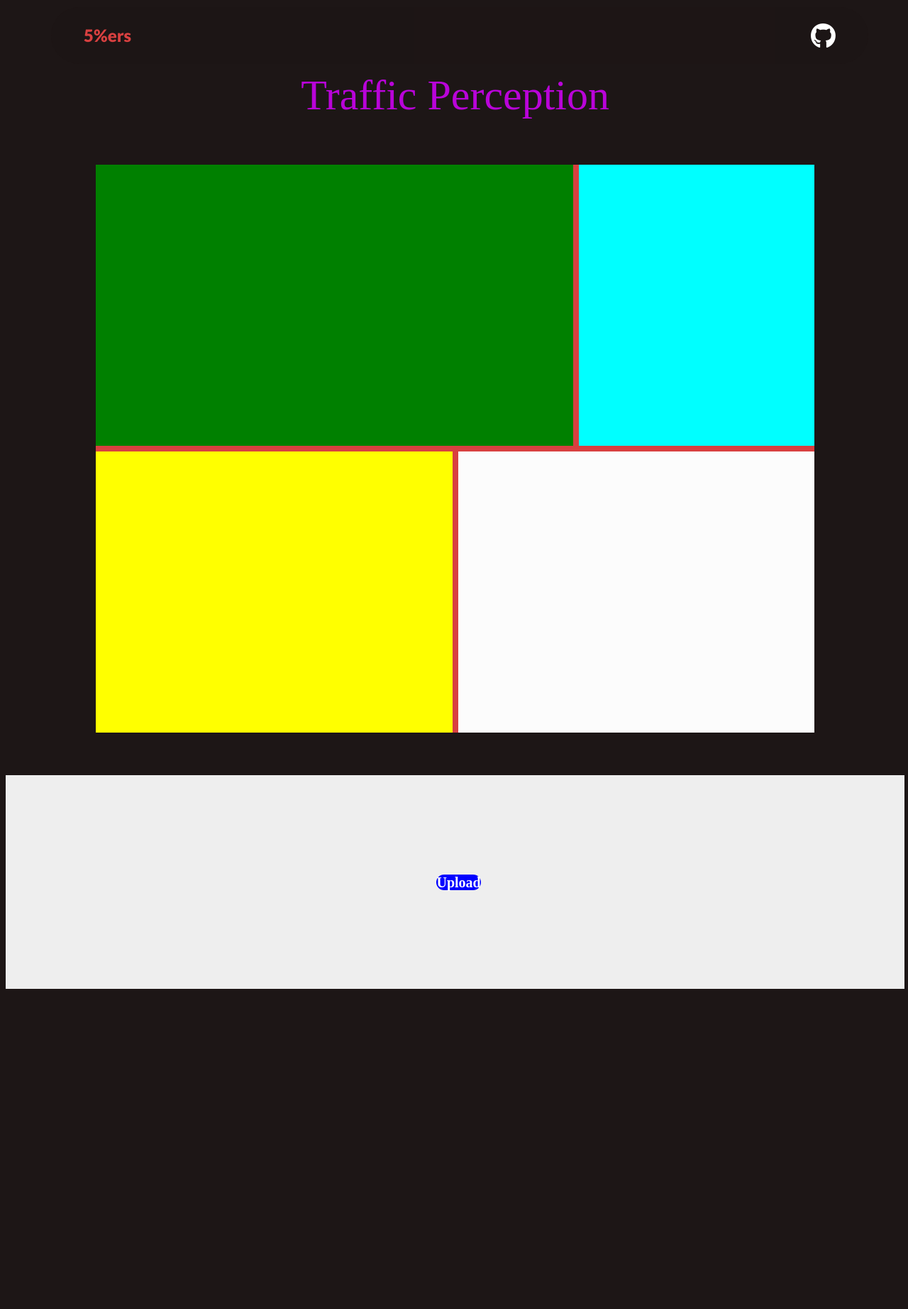
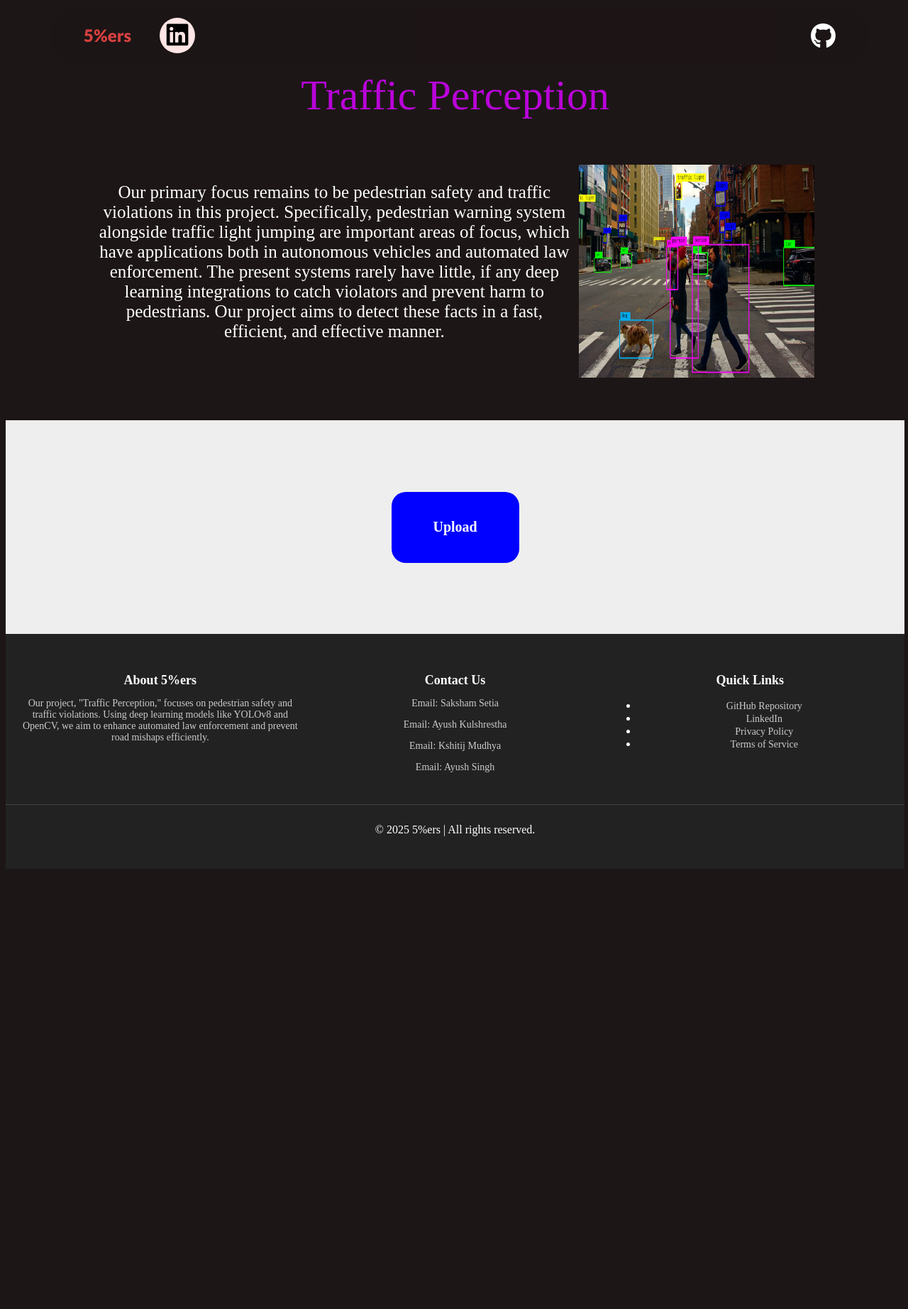
Before and after one commit to Sakshamsetia/5percenters, a Flask app: page / in a window 1280 px wide. Shown: the whole page at 71% size. After the commit the page ends 1178 px from the top, so only its background shows below. Run offline with Flask 3, Linux system fonts and the light colour scheme; some libraries are stand-ins or nearby versions; some web fonts are replaced.

Commit message:
Frontend Final work

```diff
--- a/static/style.css
+++ b/static/style.css
@@ -58,33 +58,35 @@ body{
 
 .data{
     margin: 5% 10% 0% 10%;
-    background-color: #D84040;
-    height: 800px;
+    height: 300px;
     width: 80%;
     display: grid;
-    grid-template-columns: 1fr 1fr 1fr 1fr 1fr 1fr;
-    grid-template-rows: 1fr 1fr 1fr 1fr;
+    grid-template-columns: 1fr 1fr 1fr;
+    grid-template-rows: 1fr;
     gap: 8px;
+    font-size: 15px;
+
 }
 .box1{
-    background-color: green;
-    grid-row: span 2;
-    grid-column: span 4;
+    color: white;
+    grid-row: span 1;
+    grid-column: span 2;
+}
+#pa{
+    position: relative;
+    height: 100%;
+    width: 100%;
+    text-align: center;
+    font-size: 25px;
 }
 .box2{
     background-color: aqua;
-    grid-row: span 2;
-    grid-column: span 2;
+    grid-row: span 1;
+    grid-column: span 1;
 }
-.box3{
-    background-color: yellow;
-    grid-row: span 2;
-    grid-column: span 3;
-}
-.box4{
-    background-color: rgb(252, 252, 252);
-    grid-row: span 2;
-    grid-column: span 3;
+#neuro{
+    height: 100%;
+    width: 100%;
 }
 .head2{
     height:  60px;
@@ -129,19 +131,20 @@ input{
         transform: rotate(360deg);
     }
 }
-label{
-    margin: 8%;
-    position: relative;
-    height: 60px;
+label {
+    display: flex; /* Ensures proper centering */
+    align-items: center;
+    justify-content: center;
+    margin: 8px; /* More predictable spacing */
+    height: 100px;
     width: 180px;
     border-radius: 20px;
     background-color: #0101ff;
-    line-height: 60px;
-    text-align: center;
     font-size: 20px;
     font-weight: 700;
     color: white;
 }
+
 label:hover{
     background-color: #D84040;
     cursor: pointer;
@@ -155,26 +158,18 @@ label:hover{
         width: 90%;
         margin: 0% 5%;
         margin-top: 40px;
-        min-height: 1000px;
-        grid-template-rows: 1fr 1fr 1fr 1fr 1fr 1fr 1fr 1fr 1fr 1fr 1fr 1fr;
+        min-height: 600px;
+        grid-template-rows: 1fr 1fr 1fr ;
         grid-template-columns: 1fr ;
         gap: 0px;
     }
     .box1{
-        grid-row: span 4;
+        grid-row: span 2;
         grid-column: span 1;
     }
     .box2{
         grid-column: span 1;
-        grid-row: span 2;
-    }
-    .box3{
-        grid-column: span 1;
-        grid-row: span 3;
-    }
-    .box4{
-        grid-column: span 1;
-        grid-row: span 3;
+        grid-row: span 1;
     }
 }
 .video-container {
@@ -195,11 +190,109 @@ label:hover{
     height: 300px; /* Adjust the height */
     border: 2px solid #000; /* Optional: border for styling */
 }
+/* Dropdown Button */
+.dropbtn {
+    position: relative;
+    left: 80%;
+    background-color: #ffe5e5;
+    font-size: 35px;
+    color: rgb(0, 0, 0);
+    display: block;
+    border: none;
+    height: 50px;
+    width: 50px;
+    border-radius: 50%;
 
-/*
-Colours:-
-Black:- #1D1616
-Red-2:- #8E1616
-Red-1:- #D84040
-White:- #EEEEEE
-*/
+}
+
+/* The container <div> - needed to position the dropdown content */
+.dropdown {
+  position: relative;
+  display: inline-block;
+}
+
+/* Dropdown Content (Hidden by Default) */
+.dropdown-content {
+    opacity: 0;
+    transform: translateY(-10px); /* Move it up slightly */
+  transition: opacity 0.3s ease, transform 0.3s ease;
+  pointer-events: none;
+    position: absolute;
+  border-radius: 35px;
+  min-width:160px;
+  height: 320px;
+  box-shadow: 0px 8px 16px 0px rgba(0,0,0,0.2);
+  z-index: 1;
+  display: flex;
+    flex-direction: column;
+    align-items: center;
+    justify-content: space-evenly;
+    background-color: white;
+
+}
+
+
+/* Show the dropdown menu on hover */
+.dropdown:hover .dropdown-content {
+    display: flex;
+    flex-direction: column;
+    align-items: center;
+    justify-content: space-evenly;
+    opacity: 1; /* Fade in */
+  transform: translateY(0); /* Move it back to position */
+  pointer-events: auto; /* Allow interaction */
+}
+.drop{
+    text-decoration: none;
+    text-align: center;
+    height: 70px;
+    width: 100%;
+    color:white;
+    font-weight: 600;
+    border: 5px solid gray;
+    background-color: #181818;
+}
+.drop:hover{
+    background-color: #1d1616;
+}
+
+.footer {
+    background: #222;
+    color: #fff;
+    padding: 20px 0;
+    text-align: center;
+}
+
+.footer-content {
+    display: flex;
+    justify-content: space-around;
+    flex-wrap: wrap;
+    padding: 10px;
+}
+
+.footer-section {
+    flex: 1;
+    margin: 10px;
+}
+
+.footer-section h2 {
+    font-size: 18px;
+    margin-bottom: 10px;
+}
+
+.footer-section p, .footer-section a {
+    color: #ccc;
+    text-decoration: none;
+    font-size: 14px;
+}
+
+.footer-section a:hover {
+    color: #fff;
+    text-decoration: underline;
+}
+
+.footer-bottom {
+    margin-top: 10px;
+    border-top: 1px solid #444;
+    padding: 10px 0;
+}
--- a/templates/graph.html
+++ b/templates/graph.html
@@ -3,7 +3,7 @@
 <head>
     <meta charset="UTF-8">
     <title>Graph</title>
-    <link rel="stylesheet" href="{{ url_for('static', filename='style.css') }}">
+    <link rel="stylesheet" href="{{ url_for('static', filename='style2.css') }}">
 </head>
 <body>
     <img src="../static/graph.png" id="graphImg" alt="Graph" height="720" width=
--- a/templates/index.html
+++ b/templates/index.html
@@ -13,14 +13,27 @@
         <a class = "git" href="https://github.com/Sakshamsetia/5percenters">
             <i class="fa-brands fa-github"></i>
         </a>
+        <div class="dropdown">
+            <button class="dropbtn" id="dropmain"><i class="fa-brands fa-linkedin"></i></button>
+            <div class="dropdown-content">
+                <a class="drop" id = "b1" href="https://www.linkedin.com/in/saksham-setia-187281310/">Saksham setia</a>
+                <a class="drop" id = "b2" href="https://www.linkedin.com/in/kshitij-mudhya-50ab19216/?utm_source=share&utm_campaign=share_via&utm_content=profile&utm_medium=android_app">Kshitij Mudhya</a>
+                <a class="drop" id = "b3" href="https://www.linkedin.com/in/ayush-singh-8b9910313/">Ayush Singh</a>
+                <a class="drop" id = "b4" href="https://www.linkedin.com/in/ayush-kulshreshtha-94b1aa313/?utm_source=share&utm_campaign=share_via&utm_content=profile&utm_medium=android_app">Ayush Kulshrestha</a>
+            </div>
+        </div>
     </div>
 
     <div class="heading">Traffic Perception </div>
     <div class="data">
-        <div class="box1"></div>
-        <div class="box2"></div>
-        <div class="box3"></div>
-        <div class="box4"></div>
+        <div class="box1">
+            <p id="pa">
+                Our primary focus remains to be pedestrian safety and traffic violations in this project. Specifically, pedestrian warning system alongside traffic light jumping are important areas of focus, which have applications both in autonomous vehicles and automated law enforcement. The present systems rarely have little, if any deep learning integrations to catch violators and prevent harm to pedestrians. Our project aims to detect these facts in a fast, efficient, and effective manner.
+            </p>
+        </div>
+        <div class="box2">
+            <img id="neuro" src="{{ url_for('static',filename="img1.jpg")}}">
+        </div>
     </div>
     <div class="head2"></div>
     <div class="main">
@@ -31,8 +44,40 @@
             <label for="video" id="label">Upload</label>
         </form>
     </div>
-    <div class="foot"></div>
     <script src="{{ url_for('static', filename='script.js')}}"> </script>
     <script src="https://ajax.googleapis.com/ajax/libs/jquery/3.7.1/jquery.min.js"></script>
 </body>
+<footer class="footer">
+    <div class="footer-content">
+        <div class="footer-section about">
+            <h2>About 5%ers</h2>
+            <p>
+                Our project, "Traffic Perception," focuses on pedestrian safety and traffic violations.
+                Using deep learning models like YOLOv8 and OpenCV, we aim to enhance automated law enforcement
+                and prevent road mishaps efficiently.
+            </p>
+        </div>
+
+        <div class="footer-section contact">
+            <h2>Contact Us</h2>
+            <p>Email: <a href="mailto:b24497@students.iitmandi.ac.in">Saksham Setia</a></p>
+            <p>Email: <a href="mailto:b24391@students.iitmandi.ac.in">Ayush Kulshrestha</a></p>
+            <p>Email: <a href="mailto:b24396@students.iitmandi.ac.in">Kshitij Mudhya</a></p>
+            <p>Email: <a href="mailto:b24392@students.iitmandi.ac.in">Ayush Singh</a></p>
+        </div>
+
+        <div class="footer-section links">
+            <h2>Quick Links</h2>
+            <ul>
+                <li><a href="https://github.com/Sakshamsetia/5percenters" target="_blank">GitHub Repository</a></li>
+                <li><a href="https://www.linkedin.com/in/saksham-setia-187281310/" target="_blank">LinkedIn</a></li>
+                <li><a href="#">Privacy Policy</a></li>
+                <li><a href="#">Terms of Service</a></li>
+            </ul>
+        </div>
+    </div>
+    <div class="footer-bottom">
+        <p>&copy; 2025 5%ers | All rights reserved.</p>
+    </div>
+</footer>
 </html>
```
Also changed, not shown: main.py (+62 -26 lines), static/style2.css (added, +29 -0 lines), static/graph.png (deleted), static/img1.jpg (added).
